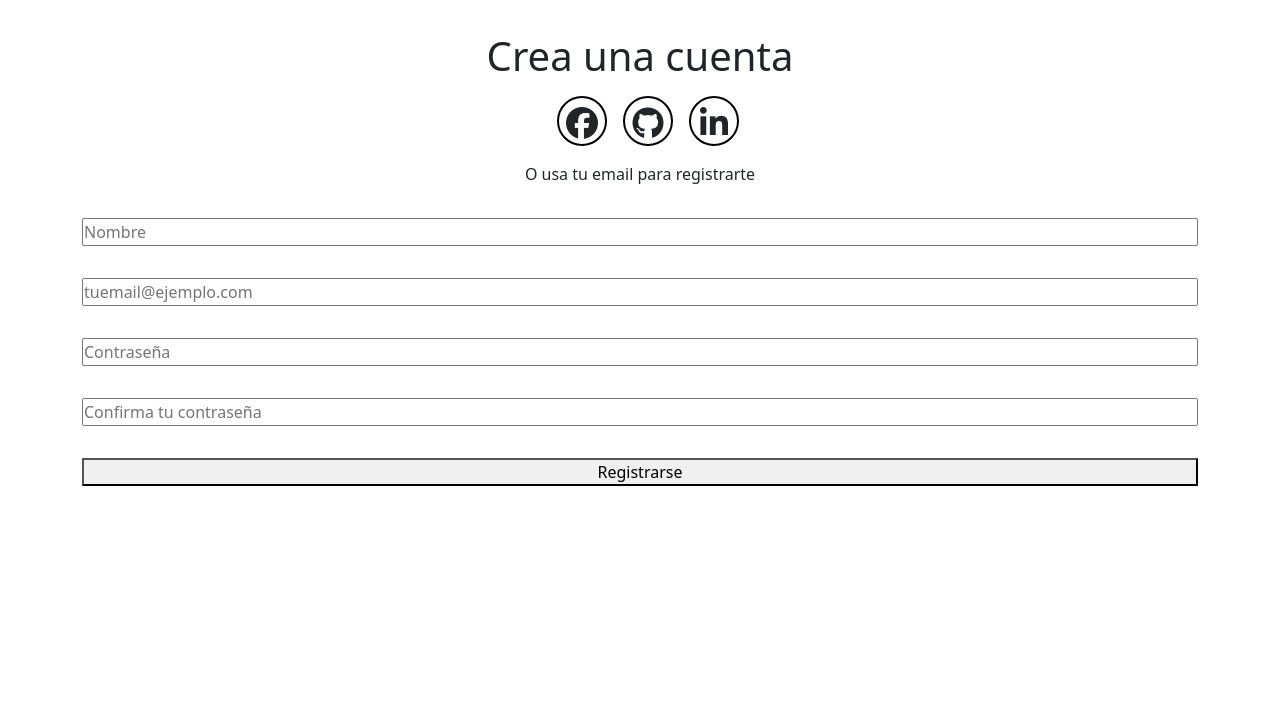
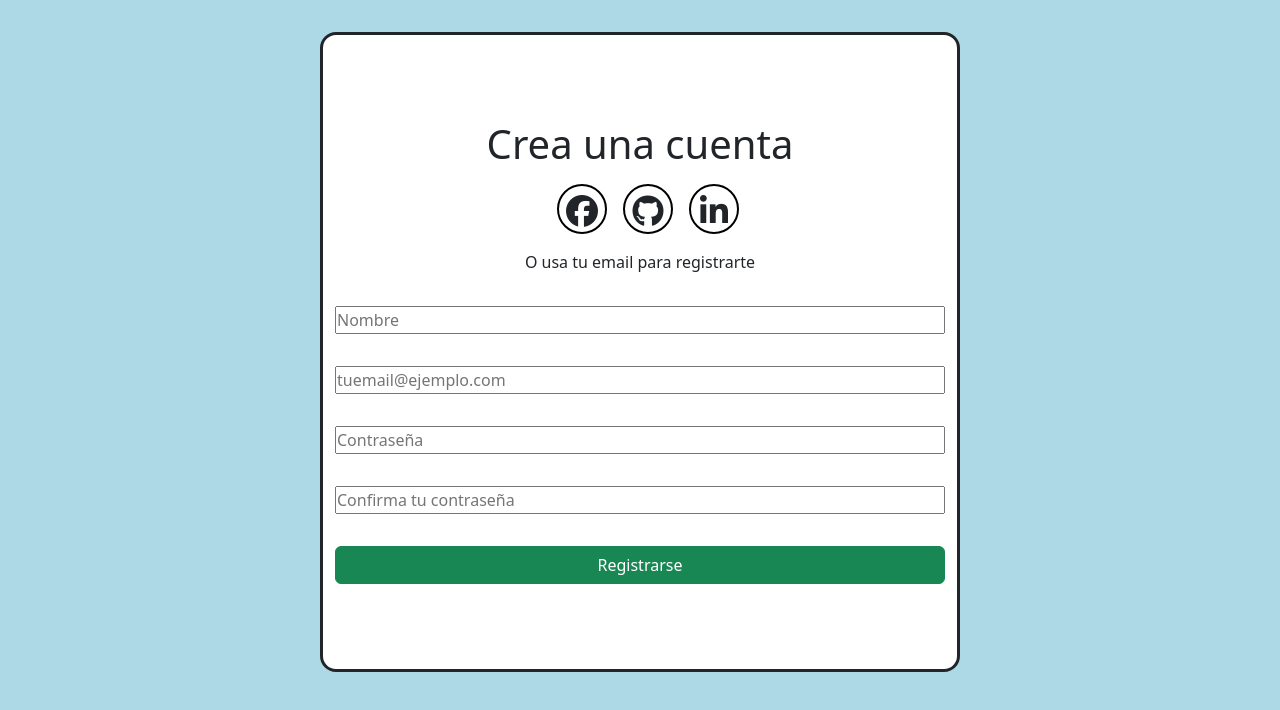
Before and after one commit to Maur1998/estados-React, a React (Vite) app: page / in a window 1280 px wide. Shown: the top 710 px of the page. Built offline with nearby package versions, Linux system fonts and the light colour scheme.

Commit message:
Estilos añadidos

```diff
--- a/index.html
+++ b/index.html
@@ -10,7 +10,7 @@
       crossorigin="anonymous"
     ></script>
   </head>
-  <body>
+  <body class="body">
     <div id="root"></div>
     <script type="module" src="/src/main.jsx"></script>
   </body>
--- a/src/App.jsx
+++ b/src/App.jsx
@@ -5,9 +5,7 @@ import { Registro } from "./Components/Registro";
 
 function App() {
   return (
-    <>
-      <Registro />
-    </>
+    <Registro />
   );
 }
 
--- a/src/Components/Formulario.jsx
+++ b/src/Components/Formulario.jsx
@@ -1,3 +1,4 @@
+import Alert from 'react-bootstrap/Alert';
 import { useState } from "react"
 
 export const Formulario = () => {
@@ -12,7 +13,7 @@ export const Formulario = () => {
         event.preventDefault();
         if (!email.includes('@') || !email.includes('.')){
             let html = `
-            <p>El debe estar en el formato correcto</p>
+            <p style="color:red">El email debe estar en el formato correcto</p>
             `
             alert1.innerHTML = html;
         } else{
@@ -21,7 +22,7 @@ export const Formulario = () => {
         }
         if(contraseña != contraseña2){
             let html = `
-            <p>Las contraseñas no coinciden</p>
+            <p style="color:red">Las contraseñas no coinciden</p>
             `
             alert2.innerHTML = html;
         } else {
@@ -40,7 +41,7 @@ export const Formulario = () => {
             <input type="password" placeholder="Confirma tu contraseña" onChange={(e)=>{setContraseña2(e.target.value)}} />
             <p id="alert2"></p>
 
-            <button variant="primary" type="submit">
+            <button className="btn btn-success" variant="primary" type="submit">
                 Registrarse
             </button>
         </form>
--- a/src/Components/Registro.jsx
+++ b/src/Components/Registro.jsx
@@ -4,7 +4,7 @@ import { Formulario } from "./Formulario";
 import { Alert } from "./Alert";
 export const Registro = () => {
   return (
-    <div>
+    <div className="registro">
       <h1>Crea una cuenta</h1>
       <div className="icon-container">
         <SocialButton icon={"fa-brands fa-facebook fa-2xl"} />
@@ -12,7 +12,7 @@ export const Registro = () => {
         <SocialButton icon={"fa-brands fa-linkedin-in fa-2xl"} />
       </div>
       <p>O usa tu email para registrarte</p>
-      <Formulario />
+      <Formulario  />
       <Alert />
     </div>
   );
--- a/src/index.css
+++ b/src/index.css
@@ -2,6 +2,27 @@
   padding: 0;
   margin: 0;
 }
+
+.body{
+  background-color: lightblue;
+  display: flex;
+  justify-content: center;
+  align-items: center;
+  max-width: 100vw;
+  max-height: 100vh;
+}
+
+.main {
+  display: flex;
+  flex-direction: column;
+  justify-content: center;
+  border-radius: 1rem;
+  border: solid 3px;
+  height: 80vh;
+  width: 50vw;
+  background-color: white;
+}
+
 i {
   margin-top: 25px;
 }
--- a/src/main.jsx
+++ b/src/main.jsx
@@ -5,6 +5,8 @@ import "./index.css";
 
 ReactDOM.createRoot(document.getElementById("root")).render(
   <React.StrictMode>
-    <App />
+    <div className="main">
+      <App />
+    </div>
   </React.StrictMode>
 );
```
